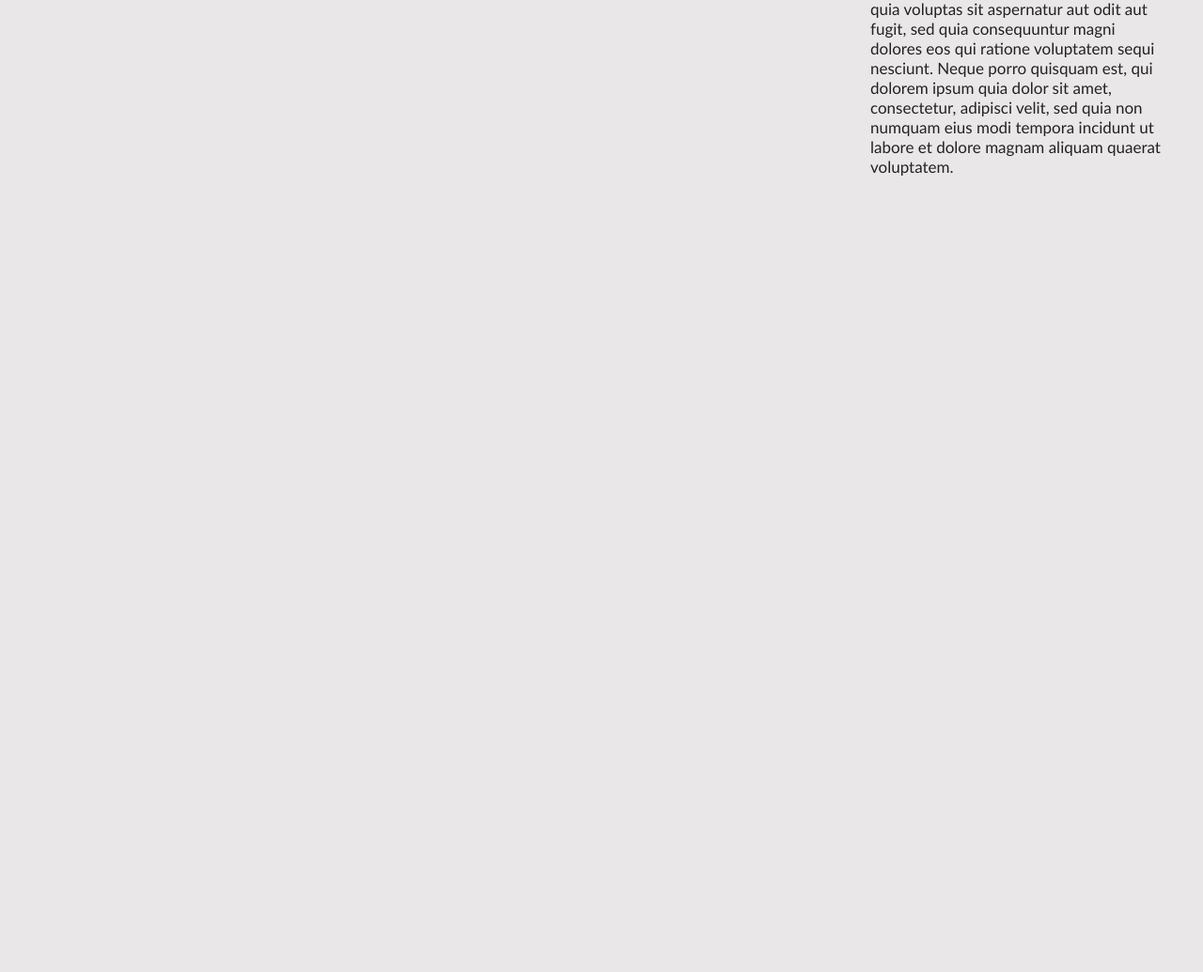
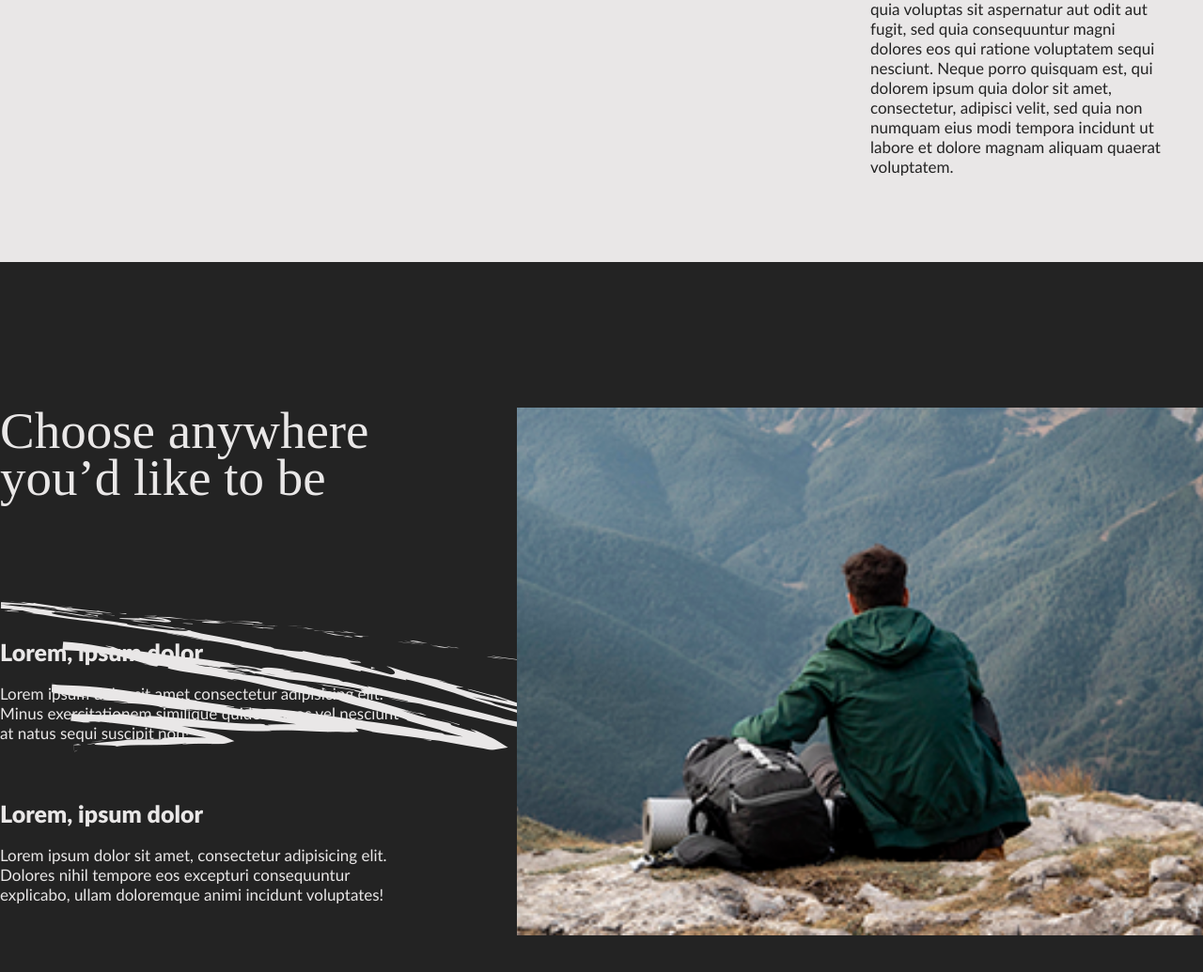
Before and after one commit to HurskayaLilya/Travel_progect, a plain HTML site: page index.html in a window 1280 px wide. Shown: the part 3880-4915 px from the top of the page at 94% size. Before the commit the page ends 4159 px from the top, so only its background shows below. Drawn offline with Linux system fonts and the light colour scheme; files whose address does not match are found by name.

Commit message:
group-6 bgi none

```diff
--- a/index.html
+++ b/index.html
@@ -98,6 +98,24 @@
             </div>
         </div>
     </div>
+    </div>
+    <div class="main__group_6">
+        <div class="section container">
+            <div class="main__group_6--inner">
+                <div class="img"></div>
+                <div class="block">
+                    <div class="article">
+                        <div class="headline">Choose anywhere you’d like to be</div>
+                        <div class="text">
+                            <h3 class="subtitle">Lorem, ipsum dolor</h3>
+                            <p class="text__paragraph">Lorem ipsum dolor sit amet consectetur adipisicing elit. Minus exercitationem similique quidem quos vel nesciunt at natus sequi suscipit non!</p>
+                           <h3 class="subtitle">Lorem, ipsum dolor</h3>
+                            <p class="text__paragraph">Lorem ipsum dolor sit amet, consectetur adipisicing elit. Dolores nihil tempore eos excepturi consequuntur explicabo, ullam doloremque animi incidunt voluptates!</p>
+                    </div>
+                </div>
+            </div>
+        </div>
+    </div>
 </main>
 </body>
 </html>
--- a/scss/style.scss
+++ b/scss/style.scss
@@ -305,3 +305,53 @@
         max-width: 317px;
     }
 }
+/*Group_6*/
+.main__group_6{
+    color: #e9e7e7;
+    background-color: #232323;
+    background-image: url('../img/bg_5.png');
+    background-repeat: no-repeat;
+background-position: left;
+    &--inner{
+        display: flex;
+        flex-direction: row-reverse;
+        padding-top: 155px;
+        padding-bottom: 155px;
+    }
+    .img{
+        background-image: url('../img/img_4.png');
+        width: 757px;
+        height: 562px;
+        background-repeat: no-repeat;
+        background-position: center;
+        margin-left: 111px;
+    }
+    .headline{
+        font-size: 55px;
+        text-decoration: none;
+        max-width: max-content;
+        padding-right: 0;
+        padding-bottom: 145px;
+    }
+    .article{
+        flex-direction: column;
+        padding-top: 0px;
+        max-width: 456px;
+    }
+    .subtitle{
+        font-size: 25px;
+        font-family: 'Lato Black';
+        padding-bottom: 19px;
+
+    }
+    .text__paragraph{
+        padding-bottom: 60px;
+        &:last-child{
+            padding-bottom: 0px;
+        }
+    }
+    .text{
+        max-width: max-content;
+
+    }
+}
```
Also changed, not shown: css/style.css.
